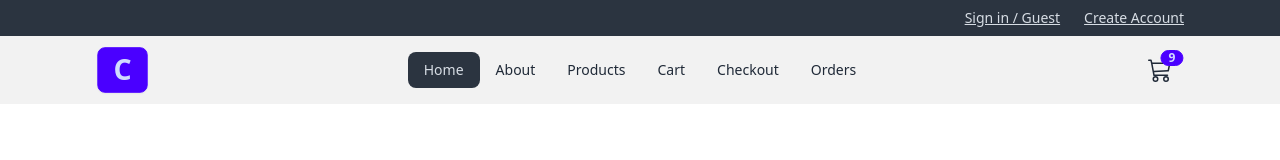
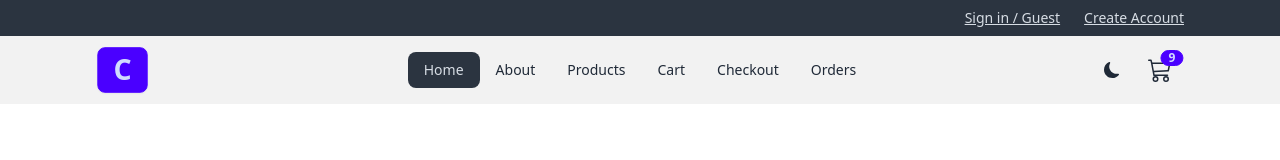
Before and after one commit to priyak1203/react-libraries, a React (Vite) app in the folder 10-ComfyStore-New/: page / in a window 1280 px wide. Shown: the top 160 px of the page. Built offline with nearby package versions, Linux system fonts and the light colour scheme.

Commit message:
toggle theme component

```diff
--- a/10-ComfyStore-New/src/components/Navbar.jsx
+++ b/10-ComfyStore-New/src/components/Navbar.jsx
@@ -1,9 +1,16 @@
 import { NavLink } from 'react-router-dom';
 import { FaBarsStaggered } from 'react-icons/fa6';
-import { BsCart3 } from 'react-icons/bs';
+import { BsCart3, BsMoonFill, BsSunFill } from 'react-icons/bs';
 import NavLinks from './NavLinks';
+import { useState } from 'react';
 
 const Navbar = () => {
+  const [theme, setTheme] = useState(false);
+
+  const handleTheme = () => {
+    setTheme(!theme);
+  };
+
   return (
     <nav className="bg-base-200">
       <div className="navbar align-element">
@@ -39,6 +46,16 @@ const Navbar = () => {
         {/* ICONS */}
         <div className="navbar-end">
           {/* THEME ICONS */}
+          <label className="swap swap-rotate">
+            {/* this hidden checkbox controls the state */}
+            <input type="checkbox" onChange={handleTheme} />
+
+            {/* sun icon */}
+            <BsSunFill className="swap-on h-4 w-4" />
+
+            {/* moon icon */}
+            <BsMoonFill className="swap-off h-4 w-4" />
+          </label>
           {/* CART LINK */}
           <NavLink to="/cart" className="btn btn-ghost btn-circle btn-md ml-4">
             <div className="indicator">
```
